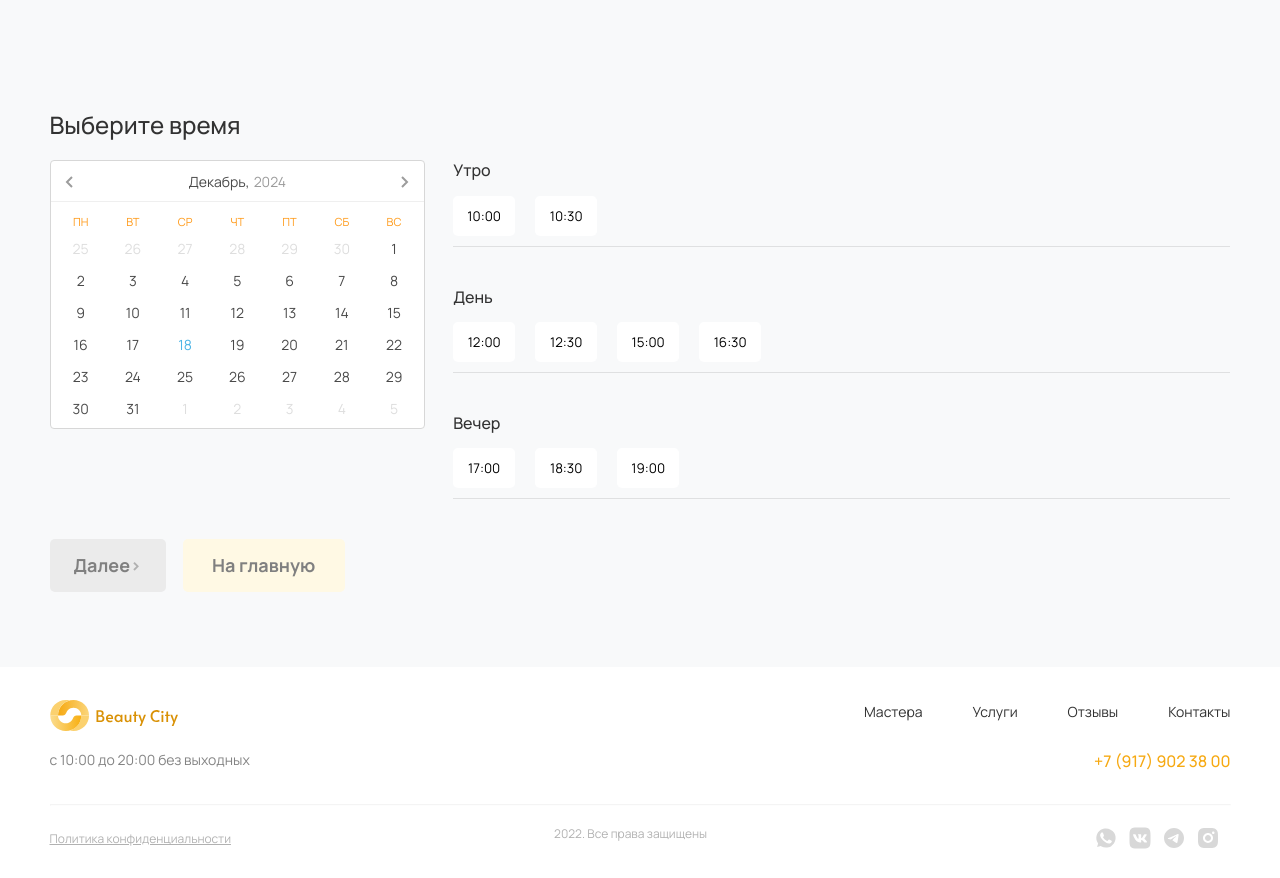
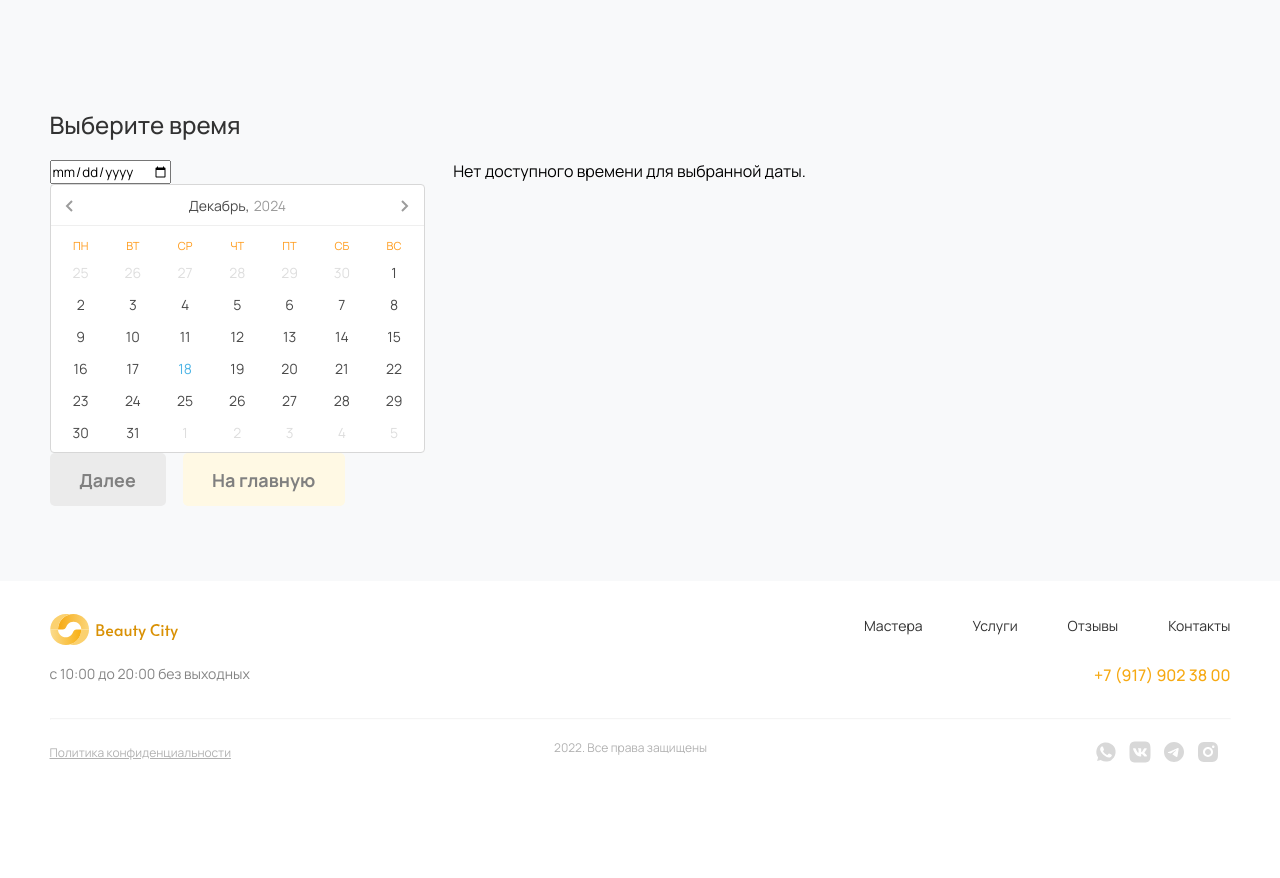
Before and after one commit to aqwarius2003/beauty_city_site, a Django app: page /service/ in a window 1280 px wide. Shown: the part 510-1388 px from the top of the page. After the commit the page ends 1273 px from the top, so only its background shows below. Run offline with Django 4.2, Linux system fonts and the light colour scheme; tables that the repository leaves empty hold one stand-in row (values such as "Sample post"); parts of the project's set-up code (start-up, migrations or seed data) failed here and were passed over.

Commit message:
feat(service.html): Работает календарь - не используется красивый календарь - выводятся все салоны, где работает мастер, а не где у него есть time slot

```diff
--- a/beautyservice/urls.py
+++ b/beautyservice/urls.py
@@ -23,6 +23,8 @@ urlpatterns = [
     path('api/get_salons_for_masters_and_services/',
          views.get_salons_for_masters_and_services,
          name='get_salons_for_masters_and_services'
-         )
+         ),
+
+    path('api/get_schedule/', views.get_schedule, name='get_schedule'),
 
 ]
--- a/beautyservice/views.py
+++ b/beautyservice/views.py
@@ -2,6 +2,8 @@ from django.http import JsonResponse
 from django.shortcuts import render
 
 from .models import Master, Salon, Service, Category, Schedule
+from .models import Schedule
+from datetime import datetime
 
 
 def index(request):
@@ -96,7 +98,6 @@ def get_services(request):
             }
             for service in services
         ]
-        print(service_list)
         return JsonResponse(service_list, safe=False)
 
     return JsonResponse({'error': 'Salon ID is required'}, status=400)
@@ -159,3 +160,44 @@ def get_salons_for_masters_and_services(request):
     salon_data = [{'id': salon.id, 'title': salon.title} for salon in salons_with_service]
 
     return JsonResponse(salon_data, safe=False)
+
+
+def get_schedule(request):
+    master_id = request.GET.get('master_id')
+    date = request.GET.get('date')
+
+    try:
+        # Преобразуем строку даты в объект datetime
+        date = datetime.strptime(date, '%Y-%m-%d').date()
+
+        # Получаем все расписания для выбранного мастера и даты
+        schedules = Schedule.objects.filter(master_id=master_id, date=date)
+        print(schedules)
+        # Разбиваем расписание по времени
+        time_slots = {}
+        for schedule in schedules:
+            if schedule.is_active:
+                time_slot = {
+                    "time": schedule.time.strftime('%H:%M'),
+                    "salon_id": schedule.salon_id  # Используем salon_id из модели Schedule
+                }
+                time_of_day = get_time_of_day(schedule.time)
+                if time_of_day not in time_slots:
+                    time_slots[time_of_day] = []
+                time_slots[time_of_day].append(time_slot)
+        return JsonResponse(time_slots)
+
+    except Exception as e:
+        return JsonResponse({'error': str(e)}, status=500)
+
+
+def get_time_of_day(time):
+    """Определяем часть дня: утро, день, вечер."""
+    if 6 <= time.hour < 12:
+        return 'Утро'
+    elif 12 <= time.hour < 18:
+        return 'День'
+    elif 18 <= time.hour < 22:
+        return 'Вечер'
+    else:
+        return 'Ночь'
--- a/templates/service.html
+++ b/templates/service.html
@@ -145,6 +145,7 @@
     </div>
   </div>
 </header>
+<div id="app">
   <section id="service">
     <div class="container">
       <div class="service">
@@ -163,7 +164,7 @@
           <option value="salon2" >Салон 2</option>
           <option value="salon3" >Салон 3</option>
         </select> -->
-        <div id="app">
+
           <label for="selectSalon">Выберите салон</label>
           <select v-model="selectedSalon" @change="loadServices" class="service__form_select"
                   v-show="salons.length > 0">
@@ -197,7 +198,6 @@
 
           <!-- Отладка -->
           <p v-if="services.length === 0">Услуги не загружены или нет данных для выбранного салона.</p>
-        </div>
 
 
           {#        <div class="service__form_block service__salons">#}
@@ -264,52 +264,29 @@
         <div class="time__block">
           <div class="row">
             <div class="col-md-4">
-            <div id="datepickerHere"></div>
+              <!-- Выбор даты -->
+              <div id="datepickerHere">
+                <input type="date" v-model="selectedDate" @change="loadSchedule">
+              </div>
             </div>
             <div class="col-md-8">
-            <div class="time__elems">
-              <div class="time__items">
-                <div class="time__elems_intro">Утро</div>
+              <!-- Отображение доступного времени -->
+              <div class="time__elems" v-if="timeSlots">
+                <div v-for="(times, partOfDay) in timeSlots" :key="partOfDay" class="time__items">
+                  <div class="time__elems_intro">${ partOfDay }</div>
                   <div class="time__elems_elem fic">
-                  <button data-time="10:00" class="time__elems_btn">
-                    10:00
-                  </button>
-                  <button data-time="10:30" class="time__elems_btn">
-                    10:30
+                    <button
+                            v-for="timeSlot in times"
+                            :key="timeSlot.time"
+                            @click="selectTime(timeSlot)"
+                            class="time__elems_btn">
+                      ${ timeSlot.time }
                     </button>
                   </div>
                 </div>
-              <div class="time__items">
-                <div class="time__elems_intro">День</div>
-                <div class="time__elems_elem fic">
-                  <button data-time="12:00" class="time__elems_btn">
-                    12:00
-                  </button>
-                  <button data-time="12:30" class="time__elems_btn">
-                    12:30
-                  </button>
-                  <button data-time="15:00" class="time__elems_btn">
-                    15:00
-                  </button>
-                  <button data-time="16:30" class="time__elems_btn">
-                    16:30
-                  </button>
               </div>
-              </div>
-              <div class="time__items">
-                <div class="time__elems_intro">Вечер</div>
-                <div class="time__elems_elem fic">
-                  <button data-time="17:00" class="time__elems_btn">
-                    17:00
-                  </button>
-                  <button data-time="18:30" class="time__elems_btn">
-                    18:30
-                  </button>
-                  <button data-time="19:00" class="time__elems_btn">
-                    19:00
-                  </button>
-                </div>
-              </div>
+              <div v-else>
+                <p>Нет доступного времени для выбранной даты.</p>
               </div>
             </div>
           </div>
@@ -317,11 +294,12 @@
         <div class="time__btns">
           <div class="row">
             <div class="col-md-12">
-            <button class="time__btns_next"><a href="{% url 'beautyservice:service_finally' %}"
-                                               class="btn__next">Далее</a>>
+              <button class="time__btns_next" :disabled="!selectedTime">
+                <a href="{% url 'beautyservice:service_finally' %}" class="btn__next">Далее</a>
               </button>
 
-            <button class="time__btns_home"><a href="{% url 'beautyservice:index' %}" class="btn__home">На главную</a>
+              <button class="time__btns_home">
+                <a href="{% url 'beautyservice:index' %}" class="btn__home">На главную</a>
               </button>
             </div>
           </div>
@@ -329,6 +307,8 @@
       </div>
     </div>
   </section>
+  </section>
+</div>
 <footer id="footer">
   <div class="container">
     <div class="footer">
@@ -465,11 +445,13 @@
                 selectedService: null,
                 selectedMaster: null,
                 selectedCategory: null,
-                selectedService: null,
+                selectedDate: '',
+                timeSlots: null,
+                selectedTime: null
             };
         },
+        //Для группировки по категориям
         computed: {
-            // Группировка услуг по категориям
             groupedServices() {
                 return this.services.reduce((acc, service) => {
                     const category = service.category;
@@ -481,7 +463,6 @@
                 }, {});
             },
 
-            // Фильтрация услуг по выбранной категории
             servicesForSelectedCategory() {
                 if (this.selectedCategory) {
                     return this.services.filter(service => service.category === this.selectedCategory);
@@ -494,6 +475,30 @@
             this.loadAllServicesAndMasters();
         },
         methods: {
+            loadSchedule() {
+                //! TODO Тут надо было обработать какой-то баг, но я забыл какой(:
+                if (this.selectedMaster || this.selectedDate) {
+                    const url = `/api/get_schedule/?master_id=${this.selectedMaster}&date=${this.selectedDate}`;
+
+                    fetch(url)
+                        .then(response => response.json())
+                        .then(data => {
+                            this.timeSlots = data;
+                        })
+                        .catch(error => {
+                            console.error('Error loading schedule:', error);
+                        });
+                }
+
+            },
+
+            // Чтобы при нажатии на время выбирался салон
+            selectTime(time) {
+                this.selectedTime = time.time;
+                this.selectedSalon = time.salon_id;
+            },
+
+
             loadSalons() {
                 fetch('/api/get_salons/')
                     .then(response => response.json())
@@ -561,7 +566,8 @@
                     .catch(error => console.error('Ошибка при загрузке услуг:', error));
             }
         }
-    });
+    },)
+    ;
 
 </script>
 <script src="{% static 'js/main.js' %}"></script>
```
Lines whose indentation alone changed are shown as unchanged.
